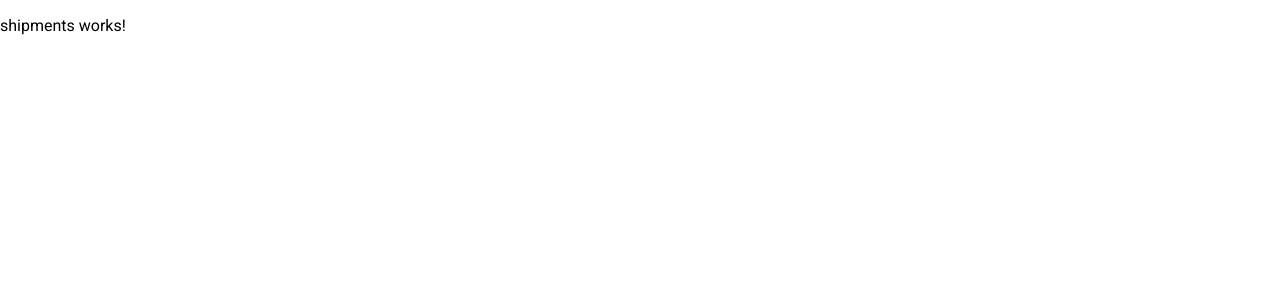
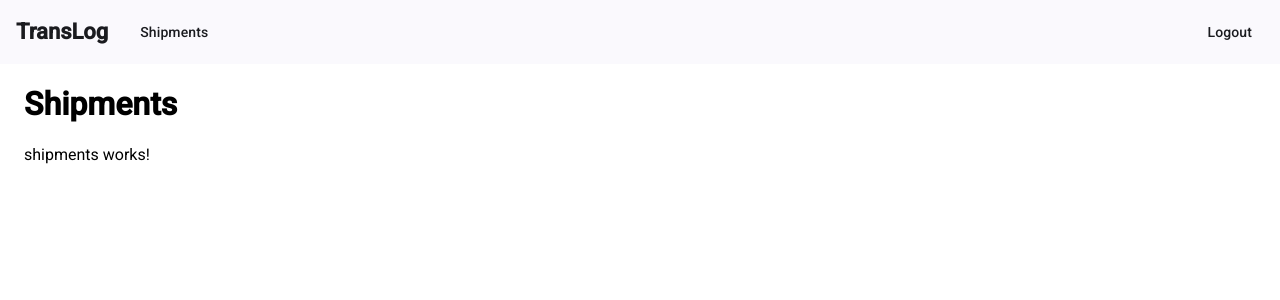
Before and after one commit to 6onosensu/translog-fullstack, an Angular app in the folder frontend/: page /shipments in a window 1280 px wide. Shown: the top 300 px of the page. Built offline with nearby package versions, Linux system fonts and the light colour scheme; no server answers; sample sign-in values are in the browser's storage.

Commit message:
add header and shipment page setup

```diff
--- /dev/null
+++ b/frontend/src/app/components/header/header.component.css
@@ -0,0 +1,8 @@
+.logo {
+  font-weight: bold;
+  margin-right: 20px;
+}
+
+.spacer {
+  flex: 1;
+}
--- /dev/null
+++ b/frontend/src/app/components/header/header.component.html
@@ -0,0 +1,15 @@
+<mat-toolbar>
+  <span class="logo">TransLog</span>
+
+  <nav>
+    <a mat-button routerLink="/shipments">
+      Shipments
+    </a>
+  </nav>
+
+  <span class="spacer"></span>
+
+  <button mat-button (click)="logout()">
+    Logout
+  </button>
+</mat-toolbar>
--- /dev/null
+++ b/frontend/src/app/components/header/header.component.ts
@@ -0,0 +1,25 @@
+import { Component, inject } from '@angular/core';
+import { Router, RouterLink } from '@angular/router';
+import { MatToolbarModule } from '@angular/material/toolbar';
+import { MatButtonModule } from '@angular/material/button';
+import { AuthService } from '../../services/auth.service';
+
+@Component({
+  selector: 'app-header',
+  imports: [
+    RouterLink,
+    MatToolbarModule,
+    MatButtonModule,
+  ],
+  templateUrl: './header.component.html',
+  styleUrl: './header.component.css'
+})
+export class HeaderComponent {
+  private authService = inject(AuthService);
+  private router = inject(Router);
+
+  logout() {
+    this.authService.logout();
+    this.router.navigate(['/login']);
+  }
+}
--- a/frontend/src/app/pages/login/login.component.html
+++ b/frontend/src/app/pages/login/login.component.html
@@ -1,3 +1,5 @@
+
+<main class="page-container">
   <div class="login-page">
     <form
       class="login-form"
@@ -31,3 +33,4 @@
       </button>
     </form>
   </div>
+</main>
--- a/frontend/src/app/pages/login/login.component.ts
+++ b/frontend/src/app/pages/login/login.component.ts
@@ -4,10 +4,13 @@ import { MatFormFieldModule } from '@angular/material/form-field';
 import { MatInputModule } from '@angular/material/input';
 import { MatButtonModule } from '@angular/material/button';
 import { AuthService } from '../../services/auth.service';
+import { Router } from '@angular/router';
+import { HeaderComponent } from '../../components/header/header.component';
 
 @Component({
   selector: 'app-login',
   imports: [
+    HeaderComponent,
     ReactiveFormsModule,
     MatFormFieldModule,
     MatInputModule,
@@ -18,6 +21,7 @@ import { AuthService } from '../../services/auth.service';
 })
 export class LoginComponent {
   private authService = inject(AuthService);
+  private router = inject(Router);
 
   loginForm = new FormGroup({
     email: new FormControl('', [
@@ -38,6 +42,7 @@ export class LoginComponent {
     this.authService.login(email, password).subscribe({
       next: (response) => {
         localStorage.setItem('accessToken', response.accessToken);
+        this.router.navigate(['/shipments']);
         console.log(response);
       },
       error: (error) => {
--- a/frontend/src/app/pages/shipments/shipments.component.html
+++ b/frontend/src/app/pages/shipments/shipments.component.html
@@ -1 +1,8 @@
-<p>shipments works!</p>
+<app-header />
+
+<main class="page-container">
+  <h1>Shipments</h1>
+
+  <p>shipments works!</p>
+
+</main>
--- a/frontend/src/app/pages/shipments/shipments.component.ts
+++ b/frontend/src/app/pages/shipments/shipments.component.ts
@@ -1,11 +1,24 @@
-import { Component } from '@angular/core';
+import { Component, inject } from '@angular/core';
+import { HeaderComponent } from '../../components/header/header.component';
+import { ShipmentsService } from '../../services/shipments.service';
 
 @Component({
   selector: 'app-shipments',
-  imports: [],
+  imports: [HeaderComponent],
   templateUrl: './shipments.component.html',
   styleUrl: './shipments.component.css'
 })
 export class ShipmentsComponent {
+  private shipmentsService = inject(ShipmentsService);
 
+  ngOnInit() {
+    this.shipmentsService.getShipments().subscribe({
+      next: (response) => {
+        console.log(response);
+      },
+      error: (error) => {
+        console.log(error);
+      },
+    });
+  }
 }
--- a/frontend/src/app/services/auth.service.ts
+++ b/frontend/src/app/services/auth.service.ts
@@ -16,4 +16,8 @@ export class AuthService {
       },
     )
   }
+
+  logout() {
+    localStorage.removeItem('accessToken');
+  }
 }
--- /dev/null
+++ b/frontend/src/app/services/shipments.service.ts
@@ -0,0 +1,14 @@
+import { HttpClient } from '@angular/common/http';
+import { inject, Injectable } from '@angular/core';
+
+@Injectable({
+  providedIn: 'root'
+})
+export class ShipmentsService {
+  private http = inject(HttpClient);
+
+  getShipments() {
+    return this.http.get('http://localhost:3000/shipments');
+  }
+
+}
--- a/frontend/src/styles.css
+++ b/frontend/src/styles.css
@@ -2,3 +2,11 @@
 
 html, body { height: 100%; }
 body { margin: 0; font-family: Roboto, "Helvetica Neue", sans-serif; }
+
+body {
+  margin: 0;
+}
+
+.page-container {
+  padding: 0 24px;
+}
```
Lines whose indentation alone changed are shown as unchanged.
